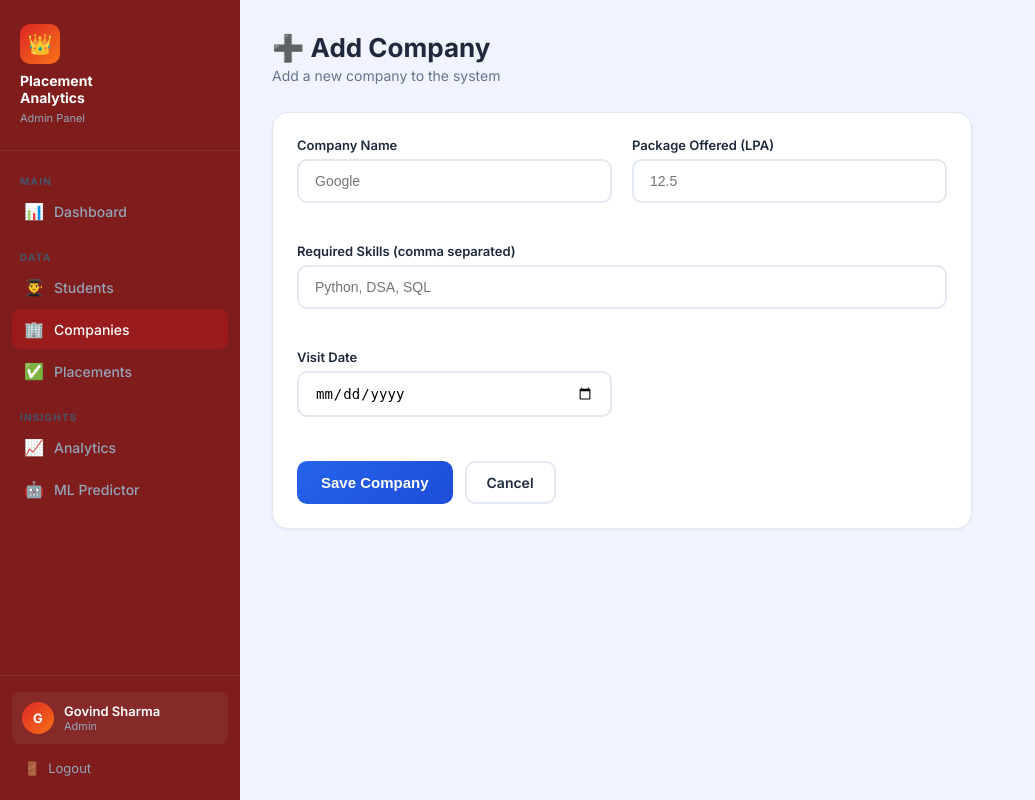
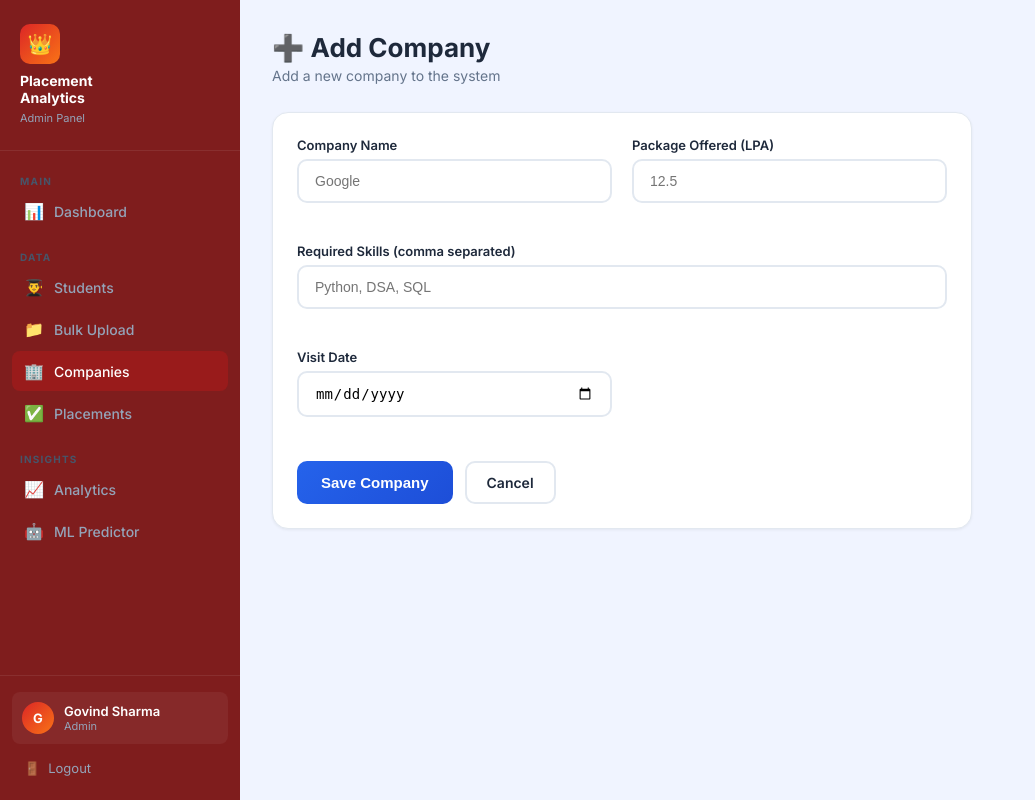
Before and after one commit to govindturkar69-crypto/Placement-Analytics, a Flask app: page /add_company in a window 1280 px wide. Shown: the whole page, without its empty margins (0-1035 px from the left). Run offline with Flask 3, Linux system fonts and the light colour scheme; a user stored in the database is signed in; some libraries are stand-ins or nearby versions.

Commit message:
Fix app.py clean imports

```diff
--- a/templates/base.html
+++ b/templates/base.html
@@ -102,8 +102,11 @@
 
       {% if session.role == 'admin' %}
       <div class="nav-section-title" style="margin-top:12px">Data</div>
-      <a href="{{ url_for('students') }}" class="nav-link {% if 'student' in request.endpoint %}active{% endif %}">
+      <a href="{{ url_for('students') }}" class="nav-link {% if request.endpoint=='students' %}active{% endif %}">
         <span class="icon">👨‍🎓</span> Students
+      </a>
+      <a href="{{ url_for('upload_csv') }}" class="nav-link {% if request.endpoint=='upload_csv' %}active{% endif %}">
+        <span class="icon">📁</span> Bulk Upload
       </a>
       <a href="{{ url_for('companies') }}" class="nav-link {% if 'compan' in request.endpoint %}active{% endif %}">
         <span class="icon">🏢</span> Companies
```
Also changed, not shown: app.py (+8 -10 lines).
